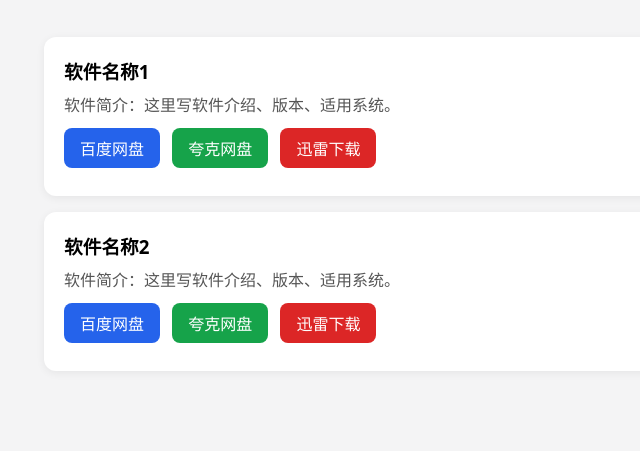
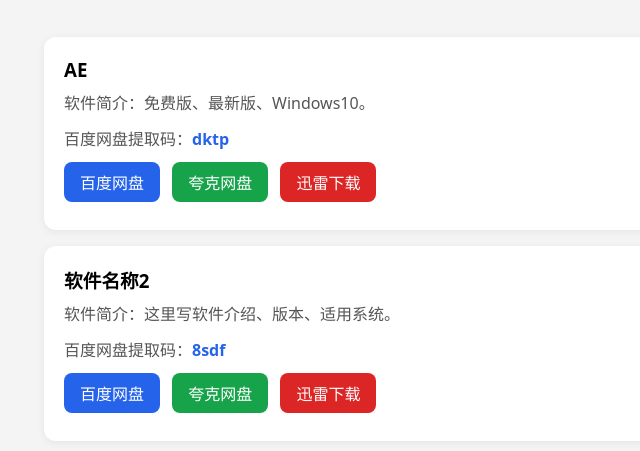
Before and after one commit to gaozhuang1997/Cloud-Soft-Warehouse, a plain HTML site: page index.html in a window 1280 px wide. Shown: the part 79-530 px from the top of the page, without its empty margins (126-766 px from the left). Drawn offline with Linux system fonts and the light colour scheme.

Commit message:
Update index.html

```diff
--- a/index.html
+++ b/index.html
@@ -11,6 +11,7 @@
         .card{background:#fff;border-radius:12px;padding:20px;margin-bottom:16px;box-shadow:0 2px 8px #00000010}
         .card h3{margin-bottom:8px}
         .card p{color:#555;margin-bottom:12px}
+        .code{color:#2563eb;font-weight:600}
         .btn{display:inline-block;color:#fff;padding:8px 16px;border-radius:8px;text-decoration:none;margin-right:8px;margin-bottom:8px}
         .baidu{background:#2563eb}
         .quark{background:#16a34a}
@@ -20,19 +21,21 @@
 <body>
     <h1>软件分享</h1>
 
-    <!-- 软件1：多个网盘 -->
+    <!-- 软件1 -->
     <div class="card">
-        <h3>软件名称1</h3>
-        <p>软件简介：这里写软件介绍、版本、适用系统。</p>
-        <a class="btn baidu" href="https://pan.baidu.com/s/1rwaFnSiA_kfVICJzaYJ0zA" target="dktp">百度网盘</a>
-        <a class="btn quark" href="" target="_blank">夸克网盘</a>
+        <h3>AE</h3>
+        <p>软件简介：免费版、最新版、Windows10。</p>
+        <p>百度网盘提取码：<span class="code">dktp</span></p>
+        <a class="btn baidu" href="https://pan.baidu.com/s/1rwaFnSiA_kfVICJzaYJ0zA" target="_blank">百度网盘</a>
+        <a class="btn quark" href="粘贴夸克网盘链接" target="_blank">夸克网盘</a>
         <a class="btn xunlei" href="粘贴迅雷链接" target="_blank">迅雷下载</a>
     </div>
 
-    <!-- 软件2：多个网盘 -->
+    <!-- 软件2 -->
     <div class="card">
         <h3>软件名称2</h3>
         <p>软件简介：这里写软件介绍、版本、适用系统。</p>
+        <p>百度网盘提取码：<span class="code">8sdf</span></p>
         <a class="btn baidu" href="粘贴百度网盘链接" target="_blank">百度网盘</a>
         <a class="btn quark" href="粘贴夸克网盘链接" target="_blank">夸克网盘</a>
         <a class="btn xunlei" href="粘贴迅雷链接" target="_blank">迅雷下载</a>
```
